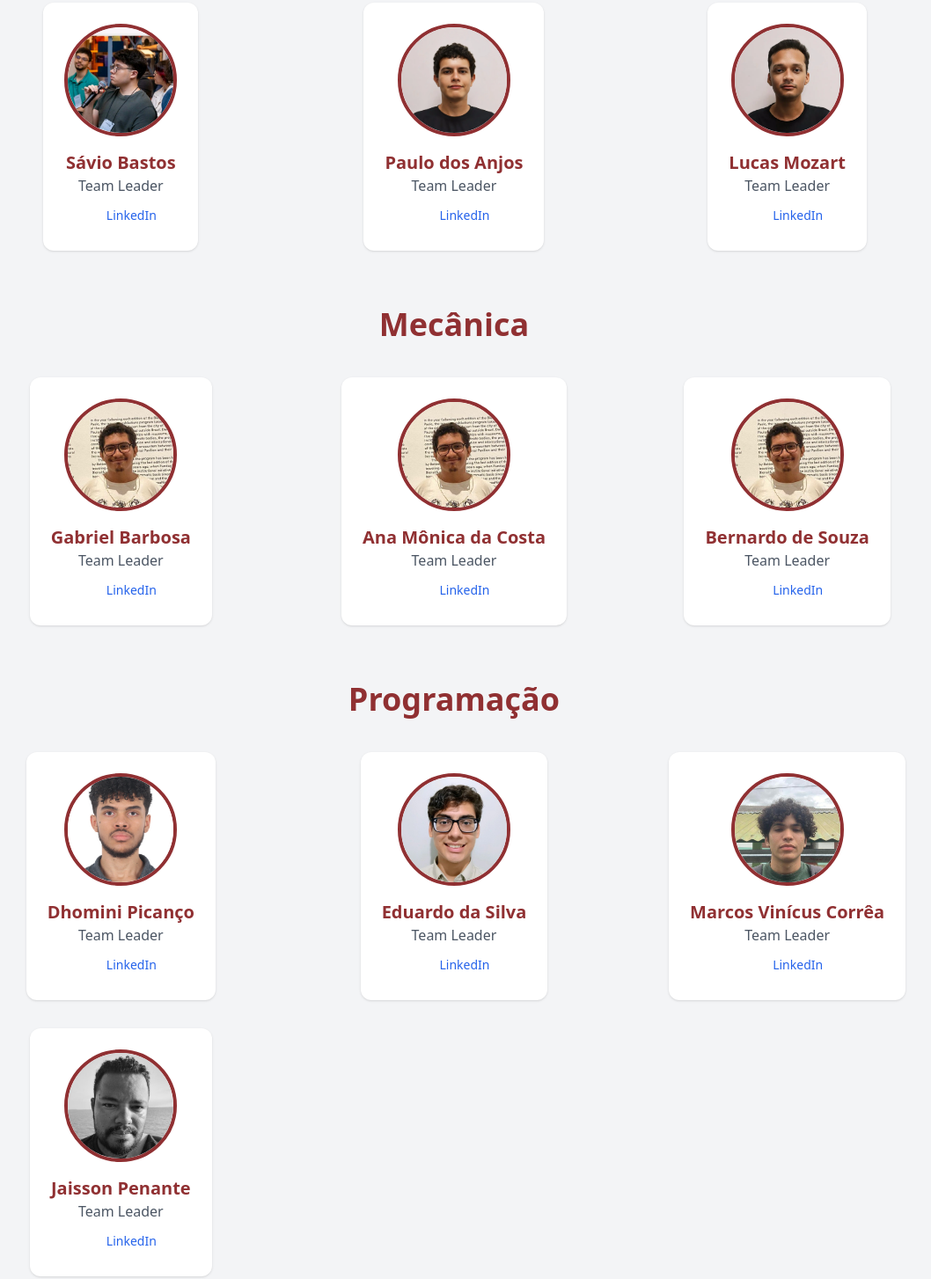
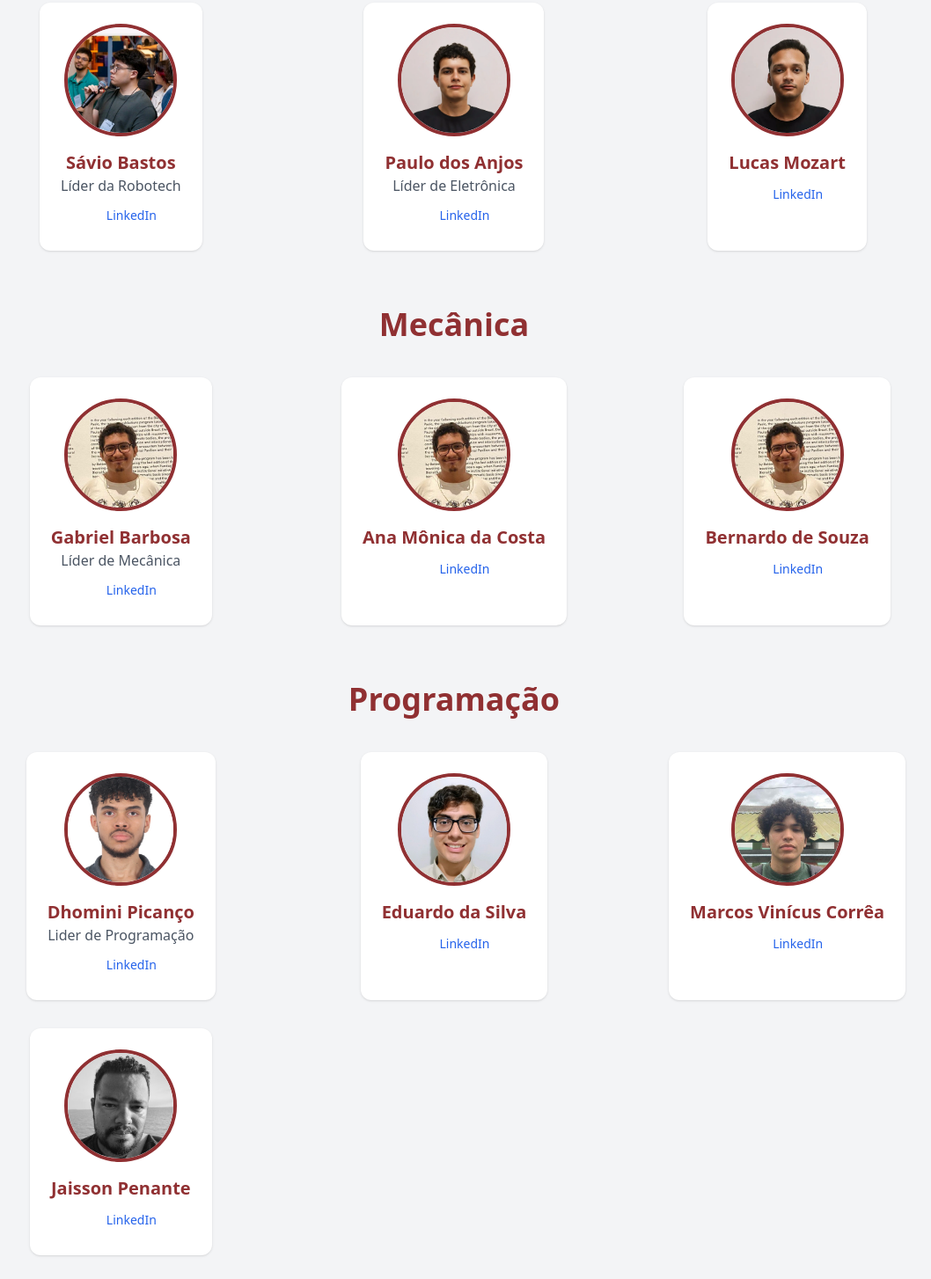
Before and after one commit to Robotech-UFPA/Robotech-UFPA.github.io, a plain HTML site: page team.html in a window 1280 px wide. Shown: the part 763-2217 px from the top of the page at 88% size, without its empty margins (124-1182 px from the left). Drawn offline with nearby package versions, Linux system fonts and the light colour scheme; files whose address does not match are found by name.

Commit message:
Correção de descrição de membros

```diff
--- a/team.html
+++ b/team.html
@@ -81,7 +81,7 @@
             <div class="bg-white p-6 rounded-xl shadow text-center">
               <img src="images/team/savio.jpeg" alt="Sávio Bastos" class="w-32 h-32 mx-auto mb-4 rounded-full object-cover border-4 border-wine" />
               <h2 class="text-xl font-semibold text-wine">Sávio Bastos</h2>
-              <p class="text-gray-600">Team Leader</p>
+              <p class="text-gray-600">Líder da Robotech</p>
               <a href="https://linkedin.com/in/saviobastos" class="text-blue-600 hover:text-blue-800 inline-flex items-center gap-1 mt-3" target="_blank">
                 <svg class="w-5 h-5 fill-current" viewBox="0 0 24 24"><path d="M4.98..."/></svg>
                 <span class="text-sm">LinkedIn</span>
@@ -91,7 +91,7 @@
             <div class="bg-white p-6 rounded-xl shadow text-center">
               <img src="images/team/paulo.webp" alt="Sávio Bastos" class="w-32 h-32 mx-auto mb-4 rounded-full object-cover border-4 border-wine" />
               <h2 class="text-xl font-semibold text-wine">Paulo dos Anjos</h2>
-              <p class="text-gray-600">Team Leader</p>
+              <p class="text-gray-600">Líder de Eletrônica</p>
               <a href="https://linkedin.com/in/saviobastos" class="text-blue-600 hover:text-blue-800 inline-flex items-center gap-1 mt-3" target="_blank">
                 <svg class="w-5 h-5 fill-current" viewBox="0 0 24 24"><path d="M4.98..."/></svg>
                 <span class="text-sm">LinkedIn</span>
@@ -100,7 +100,6 @@
             <div class="bg-white p-6 rounded-xl shadow text-center">
               <img src="images/team/mozart.webp" alt="Sávio Bastos" class="w-32 h-32 mx-auto mb-4 rounded-full object-cover border-4 border-wine" />
               <h2 class="text-xl font-semibold text-wine">Lucas Mozart</h2>
-              <p class="text-gray-600">Team Leader</p>
               <a href="https://linkedin.com/in/saviobastos" class="text-blue-600 hover:text-blue-800 inline-flex items-center gap-1 mt-3" target="_blank">
                 <svg class="w-5 h-5 fill-current" viewBox="0 0 24 24"><path d="M4.98..."/></svg>
                 <span class="text-sm">LinkedIn</span>
@@ -117,7 +116,7 @@
             <div class="bg-white p-6 rounded-xl shadow text-center">
               <img src="images/team/gabriel.jpg" alt="Gabriel Barbosa" class="w-32 h-32 mx-auto mb-4 rounded-full object-cover border-4 border-wine" />
               <h2 class="text-xl font-semibold text-wine">Gabriel Barbosa</h2>
-              <p class="text-gray-600">Team Leader</p>
+              <p class="text-gray-600">Líder de Mecânica</p>
               <a href="https://linkedin.com/in/gabrielbarbosa" class="text-blue-600 hover:text-blue-800 inline-flex items-center gap-1 mt-3" target="_blank">
                 <svg class="w-5 h-5 fill-current" viewBox="0 0 24 24"><path d="M4.98..."/></svg>
                 <span class="text-sm">LinkedIn</span>
@@ -126,7 +125,6 @@
             <div class="bg-white p-6 rounded-xl shadow text-center">
               <img src="images/members/gabriel.jpg" alt="Ana Mônica da Costa" class="w-32 h-32 mx-auto mb-4 rounded-full object-cover border-4 border-wine" />
               <h2 class="text-xl font-semibold text-wine">Ana Mônica da Costa</h2>
-              <p class="text-gray-600">Team Leader</p>
               <a href="https://linkedin.com/in/gabrielbarbosa" class="text-blue-600 hover:text-blue-800 inline-flex items-center gap-1 mt-3" target="_blank">
                 <svg class="w-5 h-5 fill-current" viewBox="0 0 24 24"><path d="M4.98..."/></svg>
                 <span class="text-sm">LinkedIn</span>
@@ -135,7 +133,6 @@
             <div class="bg-white p-6 rounded-xl shadow text-center">
               <img src="images/members/gabriel.jpg" alt="Bernardo de Souza" class="w-32 h-32 mx-auto mb-4 rounded-full object-cover border-4 border-wine" />
               <h2 class="text-xl font-semibold text-wine">Bernardo de Souza</h2>
-              <p class="text-gray-600">Team Leader</p>
               <a href="https://linkedin.com/in/gabrielbarbosa" class="text-blue-600 hover:text-blue-800 inline-flex items-center gap-1 mt-3" target="_blank">
                 <svg class="w-5 h-5 fill-current" viewBox="0 0 24 24"><path d="M4.98..."/></svg>
                 <span class="text-sm">LinkedIn</span>
@@ -153,7 +150,7 @@
             <div class="bg-white p-6 rounded-xl shadow text-center">
               <img src="images/team/dhomini.jpg" alt="Dhomini Picanço" class="w-32 h-32 mx-auto mb-4 rounded-full object-cover border-4 border-wine" />
               <h2 class="text-xl font-semibold text-wine">Dhomini Picanço</h2>
-              <p class="text-gray-600">Team Leader</p>
+              <p class="text-gray-600">Lider de Programação</p>
               <a href="https://linkedin.com/in/dhomini" class="text-blue-600 hover:text-blue-800 inline-flex items-center gap-1 mt-3" target="_blank">
                 <svg class="w-5 h-5 fill-current" viewBox="0 0 24 24"><path d="M4.98..."/></svg>
                 <span class="text-sm">LinkedIn</span>
@@ -163,7 +160,6 @@
             <div class="bg-white p-6 rounded-xl shadow text-center">
               <img src="images/team/eduardo.jpeg" alt="Eduardo da Silva" class="w-32 h-32 mx-auto mb-4 rounded-full object-cover border-4 border-wine" />
               <h2 class="text-xl font-semibold text-wine">Eduardo da Silva</h2>
-              <p class="text-gray-600">Team Leader</p>
               <a href="https://linkedin.com/in/dhomini" class="text-blue-600 hover:text-blue-800 inline-flex items-center gap-1 mt-3" target="_blank">
                 <svg class="w-5 h-5 fill-current" viewBox="0 0 24 24"><path d="M4.98..."/></svg>
                 <span class="text-sm">LinkedIn</span>
@@ -173,7 +169,6 @@
             <div class="bg-white p-6 rounded-xl shadow text-center">
               <img src="images/team/marcos.gif" alt="Marcos Corrêa" class="w-32 h-32 mx-auto mb-4 rounded-full object-cover border-4 border-wine" />
               <h2 class="text-xl font-semibold text-wine">Marcos Vinícus Corrêa</h2>
-              <p class="text-gray-600">Team Leader</p>
               <a href="https://linkedin.com/in/dhomini" class="text-blue-600 hover:text-blue-800 inline-flex items-center gap-1 mt-3" target="_blank">
                 <svg class="w-5 h-5 fill-current" viewBox="0 0 24 24"><path d="M4.98..."/></svg>
                 <span class="text-sm">LinkedIn</span>
@@ -183,7 +178,6 @@
             <div class="bg-white p-6 rounded-xl shadow text-center">
               <img src="images/team/jaisson.png" alt="Jaisson Penante" class="w-32 h-32 mx-auto mb-4 rounded-full object-cover border-4 border-wine" />
               <h2 class="text-xl font-semibold text-wine">Jaisson Penante</h2>
-              <p class="text-gray-600">Team Leader</p>
               <a href="https://linkedin.com/in/dhomini" class="text-blue-600 hover:text-blue-800 inline-flex items-center gap-1 mt-3" target="_blank">
                 <svg class="w-5 h-5 fill-current" viewBox="0 0 24 24"><path d="M4.98..."/></svg>
                 <span class="text-sm">LinkedIn</span>
```
